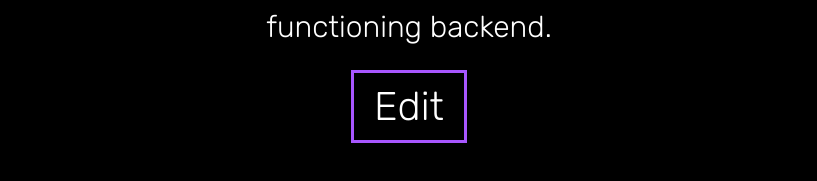
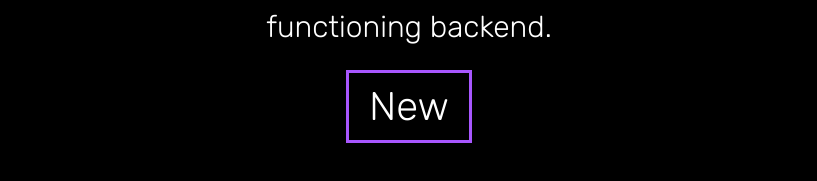
Before and after one commit to klalicki/mini-survey, a Next.js app: page / in a window 1280 px wide. Shown: the part 361-542 px from the top of the page, without its empty margins (231-1048 px from the left). Built offline with nearby package versions, Linux system fonts and the light colour scheme.

Commit message:
finishes updating routing

```diff
--- a/contexts/SectionListContext.tsx
+++ b/contexts/SectionListContext.tsx
@@ -173,7 +173,7 @@ export const SectionListWrapper = (props: PropsWithChildren) => {
           console.log("hit 404 error trying to load");
           const newResponse = await axios.post("/api/survey/new");
           console.log("got new docID:" + newResponse.data.id);
-          router.push("/" + newResponse.data.id + "/edit", undefined, {
+          router.push("/survey/" + newResponse.data.id + "/edit", undefined, {
             shallow: true,
           });
           loadFromServer(newResponse.data.id);
--- a/pages/index.tsx
+++ b/pages/index.tsx
@@ -25,10 +25,10 @@ export default function Home() {
         <button
           className="btn-cta"
           onClick={() => {
-            router.push("/edit/");
+            router.push("/survey/new");
           }}
         >
-          Edit
+          New
         </button>
       </main>
     </>
```
Also changed, not shown: pages/survey/[pageID]/edit.tsx (renamed from pages/[pageID]/edit.tsx), pages/survey/new.tsx (renamed from pages/new.tsx).
